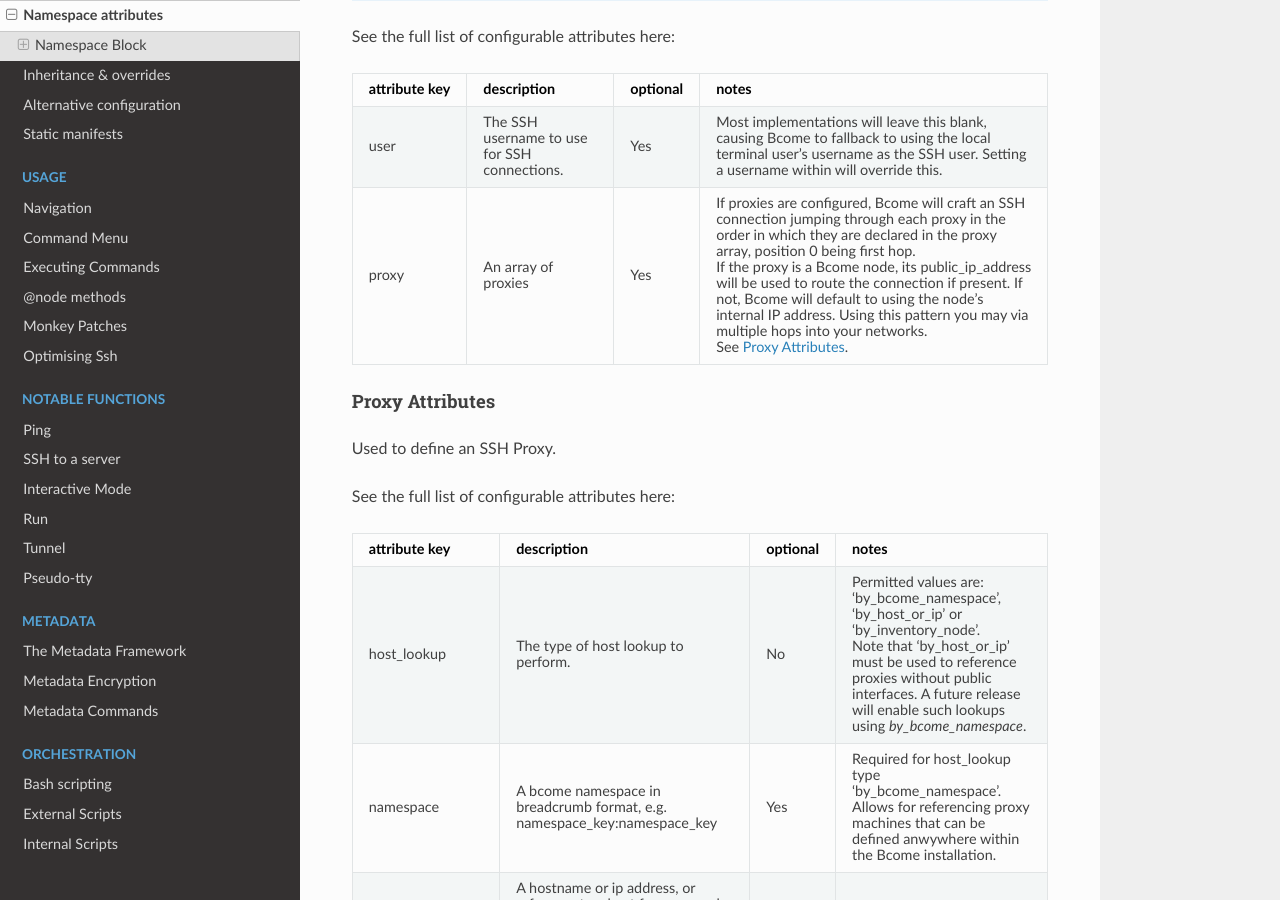
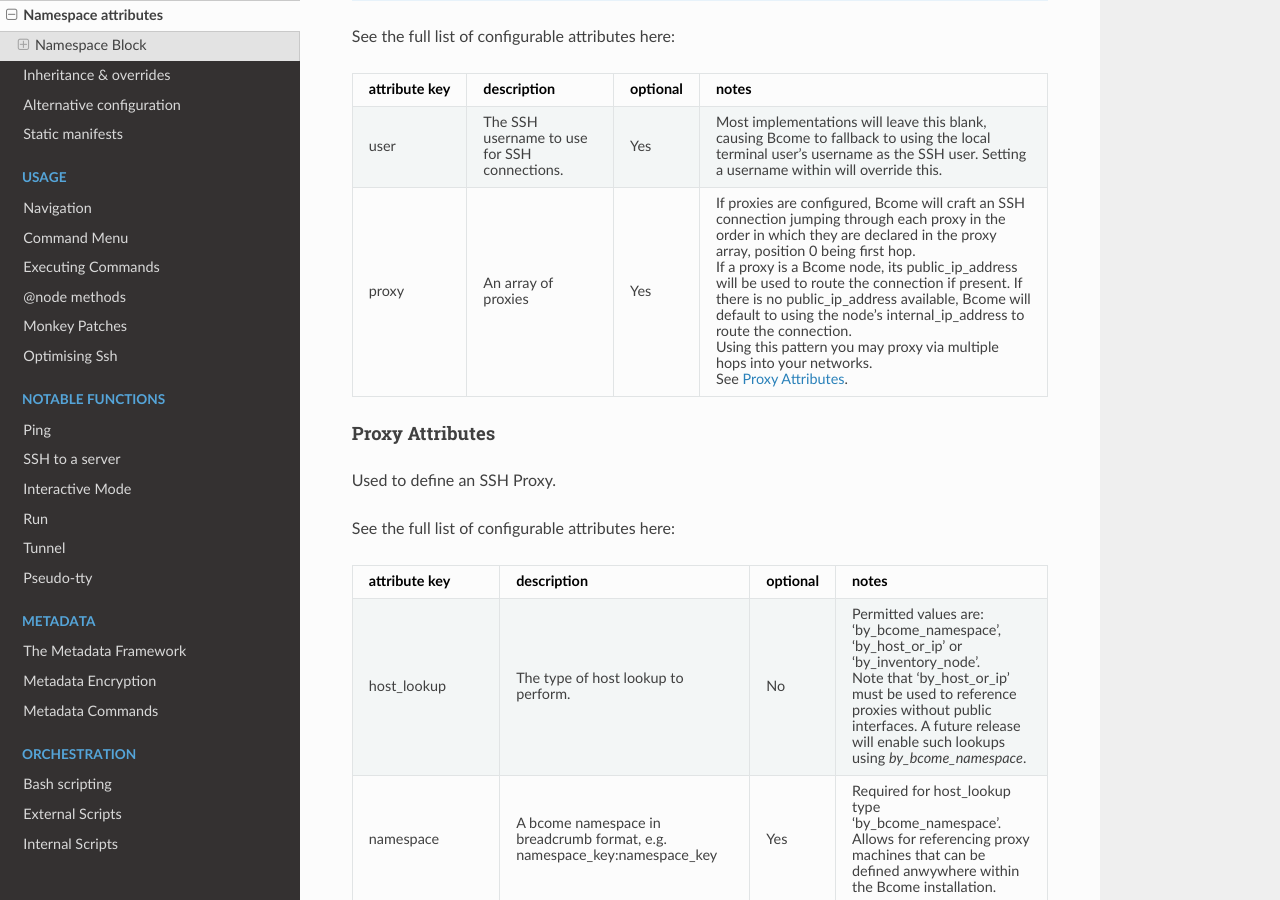
Before and after one commit to webzakimbo/bcome-read-the-docs, a Sphinx documentation site: the page built from docs/source/network/network-configuration-attributes.rst, in a window 1280 px wide and 900 px high, scrolled down 2954 px. Built offline with Sphinx 7.4.7 and the Read the Docs theme 2.0.0, drawn with Linux system fonts in a browser that asks for light colours; pages that are not in the unit, such as notebooks, are missing from menus.

Commit message:
slight rejig of previous

```diff
--- a/docs/source/network/network-configuration-attributes.rst
+++ b/docs/source/network/network-configuration-attributes.rst
@@ -167,10 +167,11 @@ See the full list of configurable attributes here:
 |			      |				    |	       | 0 being first hop.                                                             |
 |			      |				    |	       |										|
 |			      |				    |	       |							                        |
-|			      |				    |	       | If the proxy is a Bcome node, its public_ip_address will be used to route      |
-|		              |				    |          | the connection if present.  If not, Bcome will default to using the node's     |
-|			      |			            |	       | internal IP address.  Using this pattern you may via multiple hops into        |
-|  			      |				    |	       | your networks.					 			        |
+|			      |				    |	       | If a proxy is a Bcome node, its public_ip_address will be used to route        |
+|		              |				    |          | the connection if present.  If there is no public_ip_address available, Bcome  |
+|			      |				    |	       | will default to using the node's internal_ip_address to route the connection.  |
+|   		  	      |				    |	       |									        |
+|			      |			            |	       | Using this pattern you may proxy via multiple hops into your networks.         |
 |			      |				    |	       |									        |
 |			      |			            |	       | See :ref:`PROXY_ATTRS`.	    		   	                        |
 +-----------------------------+-----------------------------+----------+--------------------------------------------------------------------------------+
```
